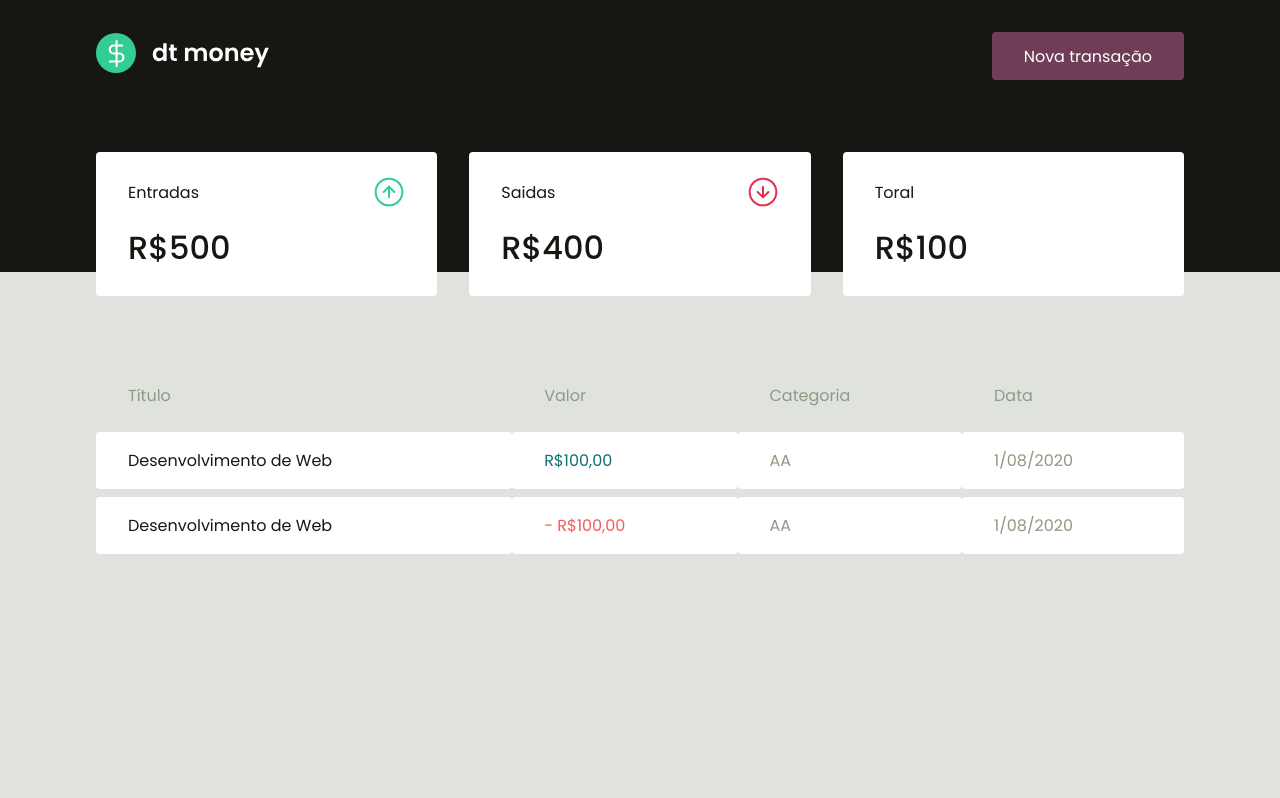
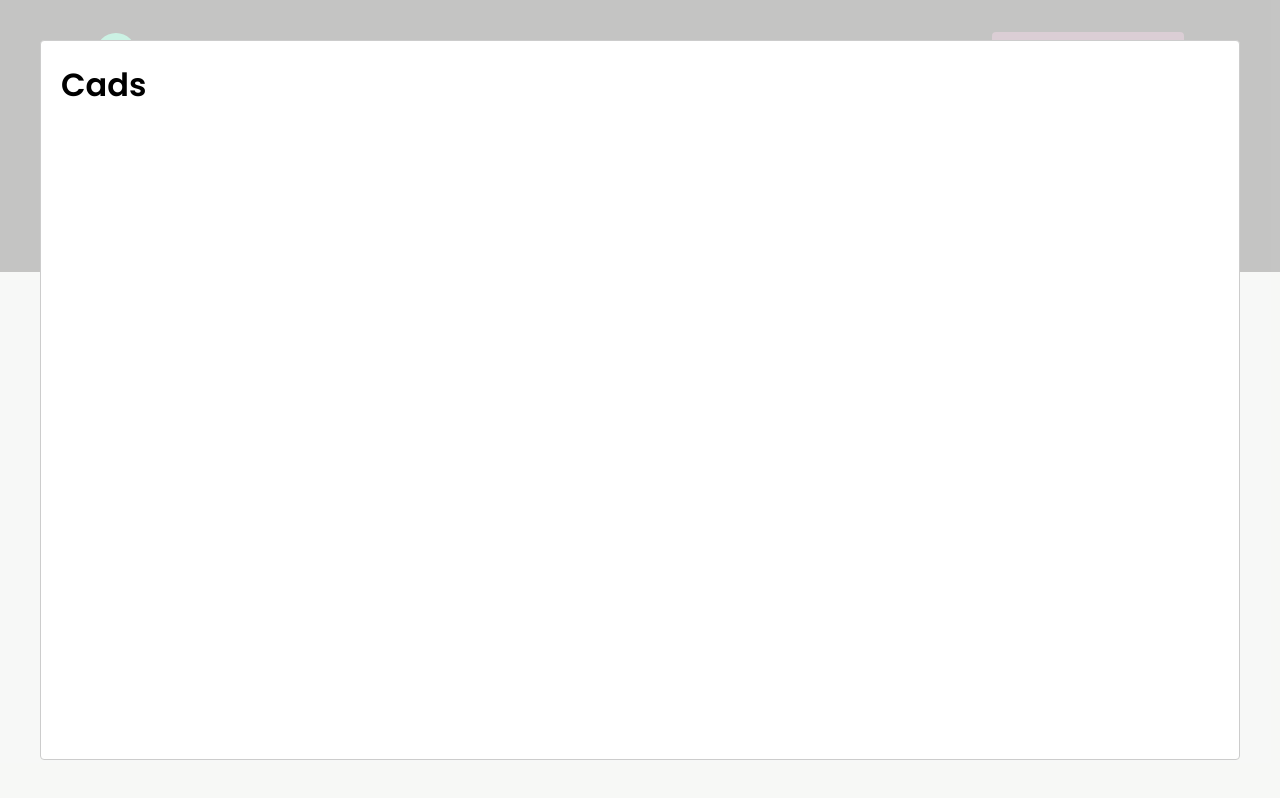
Before and after one commit to icaPR/Balance-money, a React (Create React App) app: page / in a window 1280 px wide. Both pictures are taken after a click on the button "Nova transação". Built offline with nearby package versions, Linux system fonts and the light colour scheme; no server answers; what miragejs would draw is missing.

Commit message:
feat: NewTransaction(Modal)

```diff
--- a/package.json
+++ b/package.json
@@ -7,7 +7,7 @@
     "miragejs": "^0.1.45",
     "react": "^18.2.0",
     "react-dom": "^18.2.0",
-    "react-model": "^4.2.1",
+    "react-modal": "^3.15.1",
     "react-scripts": "5.0.1",
     "styled-components": "^5.3.6",
     "web-vitals": "^2.1.0"
@@ -20,6 +20,7 @@
     "@types/node": "^16.7.13",
     "@types/react": "^18.0.0",
     "@types/react-dom": "^18.0.0",
+    "@types/react-modal": "^3.13.1",
     "@types/styled-components": "^5.1.26",
     "typescript": "^4.4.2"
   },
--- a/src/App.tsx
+++ b/src/App.tsx
@@ -2,17 +2,30 @@ import styled from "styled-components";
 import { Header } from "./components/Header";
 import { GlobalStyle } from "./styles/globol";
 import { Dashboard } from "./components/Dashboard/index";
+import Modal from "react-modal";
+import { useState } from "react";
+import { NewTransactionModal } from "./components/NewTransactionModal";
 
-const Title = styled.h1`
-  font-size: 64px;
-  color: red;
-`;
+Modal.setAppElement("#root");
 
 export function App() {
+  const [isNewTransactionModal, setIsNewTransactionModal] = useState(false);
+
+  function handOpenNewTransactionModal() {
+    setIsNewTransactionModal(true);
+  }
+
+  function handCloseNewTransactionModal() {
+    setIsNewTransactionModal(false);
+  }
   return (
     <>
-      <Header />
+      <Header onOpen={handOpenNewTransactionModal} />
       <Dashboard />
+      <NewTransactionModal
+        isOpen={isNewTransactionModal}
+        onClose={handCloseNewTransactionModal}
+      />
       <GlobalStyle />
     </>
   );
--- a/src/components/Header/index.tsx
+++ b/src/components/Header/index.tsx
@@ -1,14 +1,23 @@
+import { useState } from "react";
+import Modal from "react-modal";
 import logoImg from "../../assets/Logo.svg";
+
 import { Container, Content } from "./styles";
 
-export function Header() {
+interface HederProps {
+  onOpen: () => void;
+}
+
+export function Header({ onOpen }: HederProps) {
   return (
     <Container>
       <Content>
         <header>
           <img src={logoImg} alt="B logo" />
         </header>
-        <button type="button">Nova transação</button>
+        <button type="button" onClick={onOpen}>
+          Nova transação
+        </button>
       </Content>
     </Container>
   );
--- /dev/null
+++ b/src/components/NewTransactionModal/index.tsx
@@ -0,0 +1,16 @@
+import Modal from "react-modal";
+//import Container from "./styled";
+interface NewTransactionProps {
+  isOpen: boolean;
+  onClose: () => void;
+}
+
+export function NewTransactionModal({ isOpen, onClose }: NewTransactionProps) {
+  return (
+    //<Container>
+    <Modal isOpen={isOpen} onRequestClose={onClose}>
+      <h1>Cads</h1>
+    </Modal>
+    //</Container>
+  );
+}
--- /dev/null
+++ b/src/components/NewTransactionModal/styled.ts
@@ -0,0 +1,3 @@
+import styled from "styled-components";
+
+export const Container = styled.div``;
```
Also changed, not shown: 1 other file (tests, documents, lock files or other folders).
